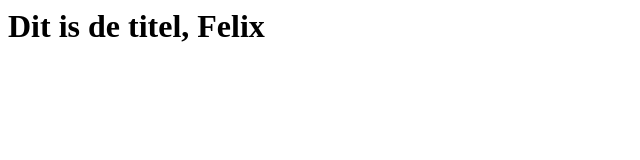
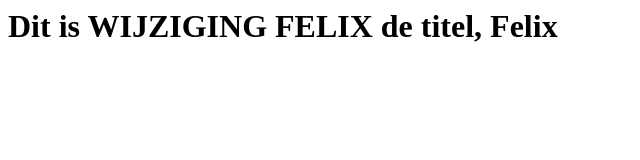
Before and after one commit to FelixvL/2511gitsamenstartel, a plain HTML site: page index.html in a window 1280 px wide. Shown: the whole page, without its empty margins (0-640 px from the left). Drawn offline with Linux system fonts and the light colour scheme.

Commit message:
check it

```diff
--- a/index.html
+++ b/index.html
@@ -1 +1 @@
-<h1>Dit is de titel, Felix</h1>
+<h1>Dit is WIJZIGING FELIX de titel, Felix</h1>
```
